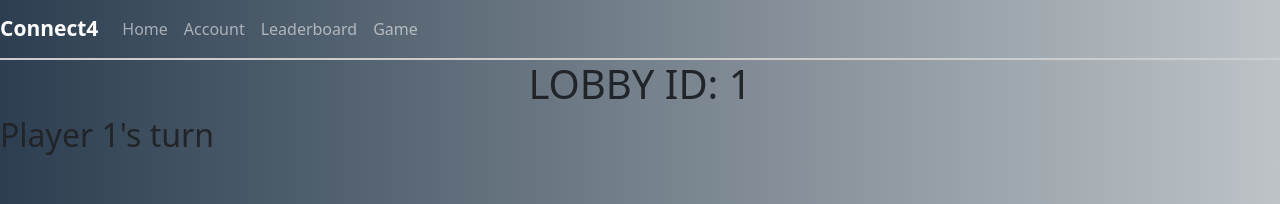
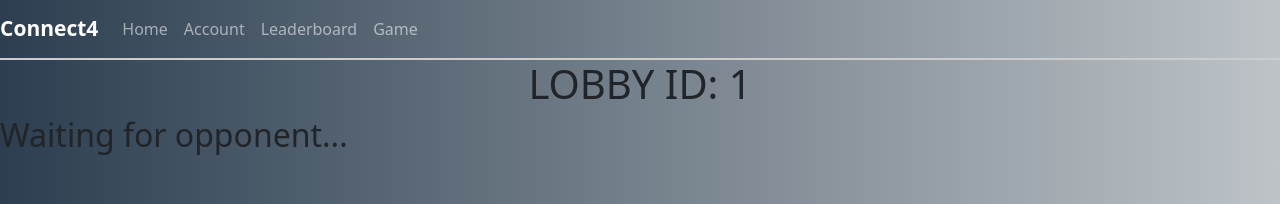
Before and after one commit to DiegoVG08/COMP589-CONNECT4, a React (Create React App) app: page /Game/1 in a window 1280 px wide. Shown: the top 204 px of the page. Built offline with nearby package versions, Linux system fonts and the light colour scheme; no server answers; the database is empty.

Commit message:
cooking..

```diff
--- a/src/component/newInterfaces/board.js
+++ b/src/component/newInterfaces/board.js
@@ -1,5 +1,7 @@
-import React, { useState } from 'react';
+import React, { useState, useEffect } from 'react';
 import { useParams } from 'react-router-dom';
+import { ref, onValue, set, off } from 'firebase/database';
+import { realtime } from '../Firebase';
 
 const Tile = ({ value, onClick }) => {
   const tileClass = `connect4-tile player-${value}`;
@@ -14,7 +16,23 @@ const Connect4Board = () => {
   const [board, setBoard] = useState(() => Array(6).fill(Array(7).fill(null)));
   const [currentPlayer, setCurrentPlayer] = useState(1);
   const [isGameDone, setIsGameDone] = useState(false);
+  const [isOpponentJoined, setIsOpponentJoined] = useState(false);
   const { lobbyId } = useParams();
+
+  useEffect(() => {
+    const lobbyRef = ref(realtime, `lobbies/${lobbyId}`);
+    const unsubscribe = onValue(lobbyRef, (snapshot) => {
+      const lobbyData = snapshot.val();
+      if (lobbyData && lobbyData.playerCount === 2) {
+        setIsOpponentJoined(true);
+        off(lobbyRef, 'value'); // Unsubscribe from further changes
+      }
+    });
+
+    return () => {
+      off(lobbyRef, 'value'); // Cleanup: Unsubscribe from the listener when the component unmounts
+    };
+  }, [lobbyId]);
 
   const handleColumnClick = (colIndex) => {
     if (isGameDone) return;
@@ -119,10 +137,26 @@ const Connect4Board = () => {
     return true; // All tiles are filled, the game is a draw
   };
 
+  useEffect(() => {
+    if (isOpponentJoined && currentPlayer === 1) {
+      setCurrentPlayer(2);
+    }
+  }, [isOpponentJoined, currentPlayer]);
+
+  useEffect(() => {
+    if (currentPlayer === 1 && isOpponentJoined) {
+      setIsGameDone(false);
+    }
+  }, [currentPlayer, isOpponentJoined]);
+
   return (
     <div className="connect4-board">
       <h1>Lobby ID: {lobbyId}</h1>
-      <h2>Player {currentPlayer}'s turn</h2>
+      {!isOpponentJoined ? (
+        <h2>Waiting for opponent...</h2>
+      ) : (
+        <h2>Player {currentPlayer}'s turn</h2>
+      )}
       {board.map((row, rowIndex) => (
         <div key={rowIndex} className="connect4-row">
           {row.map((tile, colIndex) => (
--- a/src/component/newInterfaces/lobbyPage.js
+++ b/src/component/newInterfaces/lobbyPage.js
@@ -11,6 +11,7 @@ const LobbyPage = () => {
   const [playerCount, setPlayerCount] = useState(0);
   const [gameStarted, setGameStarted] = useState(false);
   const playerId = 'player1'; // Replace with actual player ID logic
+
 
   const navigate = useNavigate();
 
@@ -74,29 +75,21 @@ const LobbyPage = () => {
           // Lobby exists, join the lobby
           const playerCountRef = child(lobbyRef, "playerCount");
           runTransaction(playerCountRef, (currentCount) => {
-            // If currentCount is null or undefined, default it to 0
             return (currentCount || 0) + 1;
           })
             .then((transactionResult) => {
               if (transactionResult.committed) {
-                // Player count was successfully updated
                 const updatedCount = transactionResult.snapshot.val();
                 setPlayerCount(updatedCount);
 
-                // Check the player count
-                if (updatedCount >= 2) {
-                  // Both players have joined, start the game
-                  setGameStarted(true);
-                }
-
-                setJoined(true);
+                // Redirect to the game screen
+                navigate(`/Game/${lobbyId}`);
               }
             })
             .catch((error) => {
               console.error("Error updating player count:", error);
             });
         } else {
-          // Lobby does not exist, show an error message or handle it appropriately
           console.log("Lobby not found");
         }
       })
@@ -202,10 +195,11 @@ const LobbyPage = () => {
   };
 
   useEffect(() => {
-    if (gameStarted) {
-      navigate(`/Game/${lobbyId}`);
+    if (playerCount >= 2) {
+      // Both players have joined
+      setGameStarted(true);
     }
-  }, [gameStarted, lobbyId, navigate]);
+  }, [playerCount]);
 
   return (
     <div className="container">
```
